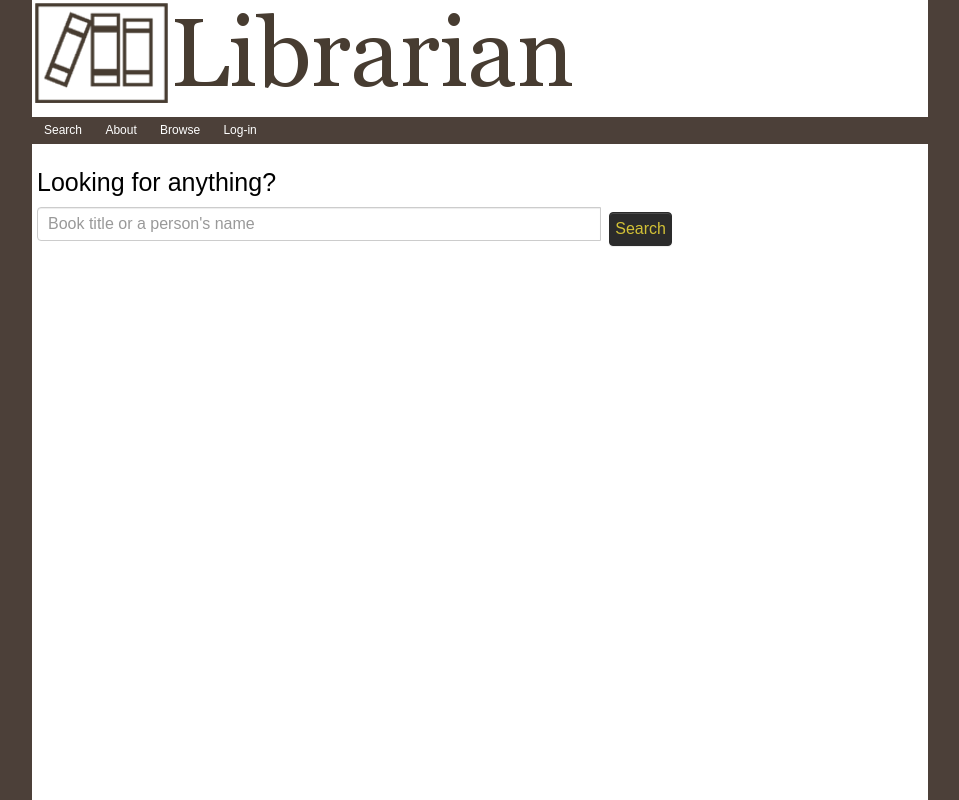
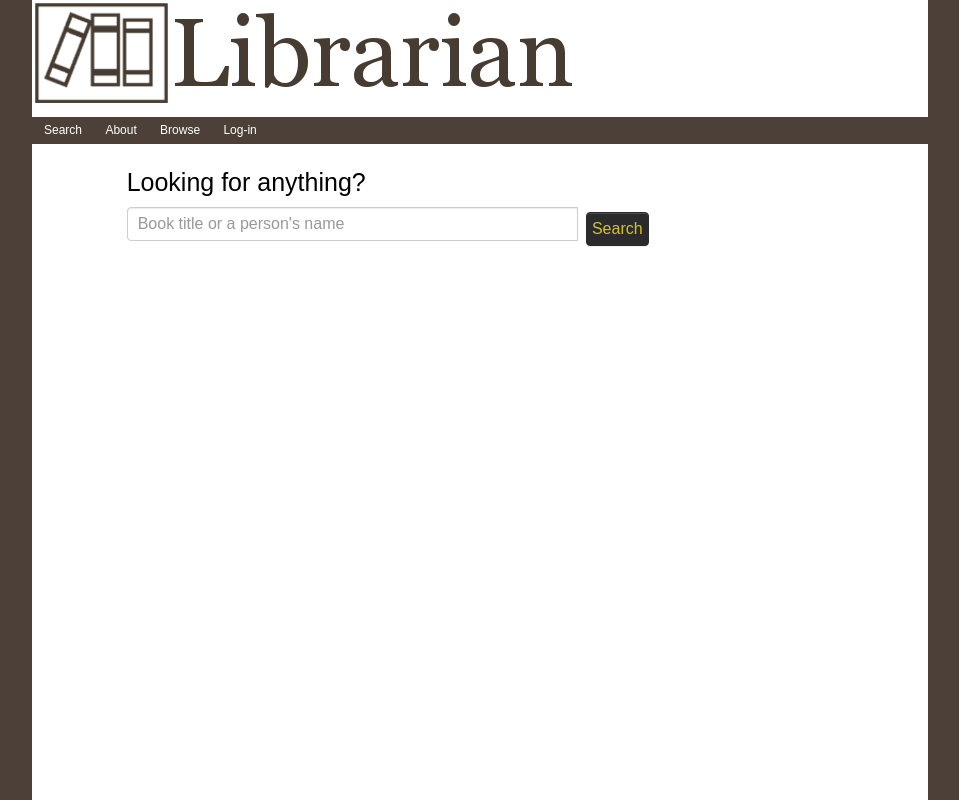
Before and after one commit to skytreader/alexandria, a Flask app: page / in a window 1280 px wide. Shown: the whole page, without its empty margins (160-1119 px from the left). Run offline with Flask 2, Linux system fonts and the light colour scheme; some libraries are stand-ins or nearby versions.

Commit message:
Making content-box div a Bootstrap row by default.

```diff
--- a/app/templates/home.jinja
+++ b/app/templates/home.jinja
@@ -1,6 +1,9 @@
 {% extends "main.jinja" %}
 {% block title %}Home{% endblock %}
 {% block content %}
+    <div class="col-md-1">
+    </div>
+    <div class="col-md-10">
         <h1>Looking for anything?</h1>
         <div class="input-group input-group-lg" style="width:90%;">
             <form method="GET" action="." role="form">
@@ -9,4 +12,7 @@
                 <input type="submit" class="search btn btn-primary" value="Search">
             </form>
         </div>
+    </div>
+    <div class="col-md-1">
+    </div>
 {% endblock %}
--- a/app/templates/main.jinja
+++ b/app/templates/main.jinja
@@ -46,7 +46,7 @@ load the URL helper.
                     <a class="navbox" href="/login">Log-in</a>
                 {% endif %}
             </div>
-            <div class="content_box">
+            <div class="content_box row">
                 {% block content %}{% endblock %}
             </div>
         </div>
```
Lines whose indentation alone changed are shown as unchanged.
